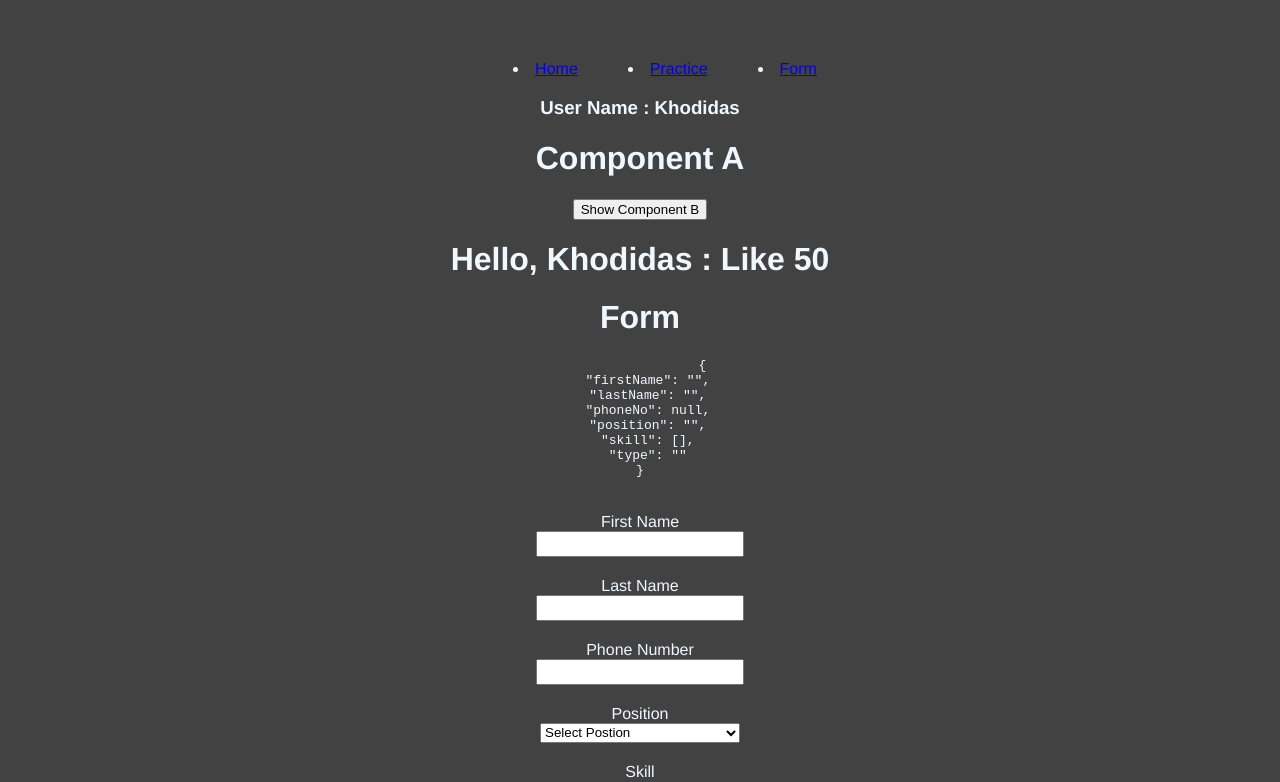
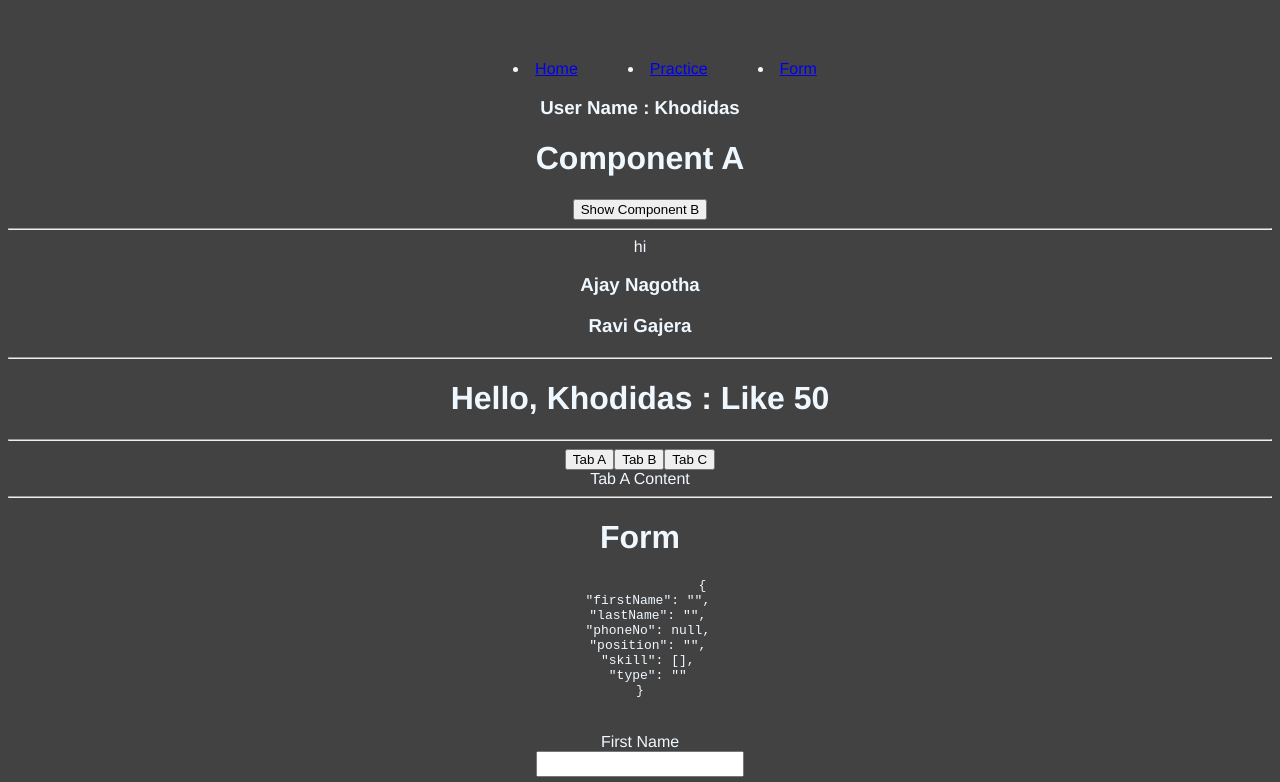
Before and after one commit to khodidasgamdha/Cybercom-Creation, a Vue app in the folder practice/: page /#/form in a window 1280 px wide. Shown: the top 782 px of the page. Built offline with nearby package versions, Linux system fonts and the light colour scheme.

Commit message:
dynamic component, slot, emit value

```diff
--- a/practice/src/App.vue
+++ b/practice/src/App.vue
@@ -1,5 +1,7 @@
 <template>
     <div id="app">
+
+        <!-- nav -->
         <div id="nav">
             <li>
                 <router-link to="/">Home</router-link>
@@ -11,14 +13,30 @@
                 <router-link to="/form">Form</router-link>
             </li>
         </div>
+
+        <!-- provide inject -->
         <h3>User Name : {{ username }}</h3>
         <componentA />
+        <hr>
+
+        <!-- slot -->
+        <Slots>
+            <template v-slot:named>
+                hi
+            </template>
+            <template v-slot:default='slotProp'>
+                {{ slotProp.firstName }} {{ slotProp.lastName }}
+            </template>
+        </Slots>
+
         <router-view></router-view>
+
     </div>
 </template>
 
 <script>
 import componentA from './components/component-A'
+import Slots from './components/slot'
 
 export default {
     name: "App",
@@ -28,7 +46,8 @@ export default {
         }
     },
     components: {
-        componentA
+        componentA,
+        Slots,
     },
     provide() {
         return {
--- a/practice/src/components/Form.vue
+++ b/practice/src/components/Form.vue
@@ -1,6 +1,6 @@
 <template>
     <div>
-        <Home id="abcd" name='Khodidas' :like='50' />
+        <Home name='Khodidas' :like='50' />
 
         <!-- show form daat -->
         <div>
@@ -37,7 +37,7 @@
                 <input
                     type="number"
                     id="phoneNumber"
-                    v-model.trim.number="formData.phoneNo">
+                    v-model.trim.number.lazy="formData.phoneNo">
             </div>
 
             <!-- position -->
--- a/practice/src/components/HelloWorld.vue
+++ b/practice/src/components/HelloWorld.vue
@@ -7,7 +7,7 @@
         <hr />
 
         <!-- id bind -->
-        <h2 v-bind:id="headingId">Bind Id</h2>
+        <h2 :id="headingId">Bind Id</h2>
         <hr />
 
         <!-- class bind -->
@@ -52,6 +52,7 @@
           <h2>Anthany</h2>
         </template>
 
+        <!-- directives -->
         <h2 v-show="num === 0">Using v-show</h2>
         <h2 v-if="num === 0">Using v-if</h2>
         <hr />
@@ -70,11 +71,14 @@
         </h3>
         <hr />
 
-        <!-- add students -->
+        <!-- add & remove students -->
         <template>
             <h1><input type="text" v-model="student" /></h1>
             <button @click="add">Add Student</button>
-            <li v-for="name in students" :key="name.index">{{ name }}</li>
+            <li v-for="name in students" :key="name.index">
+                {{ name }}
+                <button @click="remove">Remove</button>
+            </li>
         </template>
 
         <!-- click event -->
@@ -158,6 +162,9 @@ export default {
         add() {
             this.students.push(this.student);
         },
+        remove() {
+            this.students.splice(this.student, 1);
+        },
         callMethod() {
             console.log('Method Call');
         },
--- a/practice/src/components/Home.vue
+++ b/practice/src/components/Home.vue
@@ -1,14 +1,41 @@
 <template>
 <div>
+    <hr>
+    <!-- props -->
     <h1 v-bind="$attrs">Hello, {{name}} : Like {{like}}</h1>
+    <hr>
+
+    <!-- Dynamic Components -->
+    <div>
+        <button @click="activeTab = 'TabA'">Tab A</button>
+        <button @click="activeTab = 'TabB'">Tab B</button>
+        <button @click="activeTab = 'TabC'">Tab C</button>
+    </div>
+    <component :is="activeTab" />
+    <hr>
 </div>
 </template>
 
 <script>
+import TabA from './TabA'
+import TabB from './TabB'
+import TabC from './TabC'
+
 export default {
     name: 'Home',
+    data() {
+        return {
+            activeTab: 'TabA'
+        }
+    },
+    components: {
+        TabA,
+        TabB,
+        TabC
+    },
     props: {
         name: {
+            type: String,
             default: 'default Name'
         },
         like: Number
--- /dev/null
+++ b/practice/src/components/TabA.vue
@@ -0,0 +1,15 @@
+<template>
+	<div>
+    Tab A Content
+	</div>
+</template>
+
+<sīcript>
+export default {
+    name: 'TabA'
+}
+</script>
+
+<style>
+
+</style>
--- /dev/null
+++ b/practice/src/components/TabB.vue
@@ -0,0 +1,12 @@
+<template>
+    <div>Tab B Content</div>
+</template>
+
+<script>
+export default {
+    name: "TabB",
+};
+</script>
+
+<style>
+</style>
--- /dev/null
+++ b/practice/src/components/TabC.vue
@@ -0,0 +1,15 @@
+<template>
+    <div>
+        Tab C Content
+    </div>
+</template>
+
+<script>
+export default {
+    name: 'TabC'
+}
+</script>
+
+<style>
+
+</style>
--- a/practice/src/components/component-B.vue
+++ b/practice/src/components/component-B.vue
@@ -3,6 +3,8 @@
         <h1>Component B</h1>
         <h3>User Name : {{ name }}</h3>
         <input type="text" v-model="nm">
+
+        <!-- pass data to parent using emit -->
         <button @click="$emit('close', nm)">Hide Component</button>
     </div>
 </template>
--- /dev/null
+++ b/practice/src/components/slot.vue
@@ -0,0 +1,33 @@
+<template>
+    <div>
+
+        <!-- slot -->
+        <div>
+            <slot name="named">hii</slot>
+        </div>
+        <div>
+            <h3 v-for="name in names" :key="name.firstName">
+                <slot :firstName='name.firstName' :lastName='name.lastName'></slot>
+            </h3>
+        </div>
+
+    </div>
+</template>
+
+<script>
+export default {
+    name: 'Slots',
+    data() {
+        return {
+            names: [
+                { firstName: 'Ajay', lastName: 'Nagotha' },
+                { firstName: 'Ravi', lastName: 'Gajera' }
+            ]
+        }
+    }
+}
+</script>
+
+<style>
+
+</style>
```
Also changed, not shown: practice/src/components/teleport.vue (added, +15 -0 lines), practice/src/main.js (+14 -14 lines).
